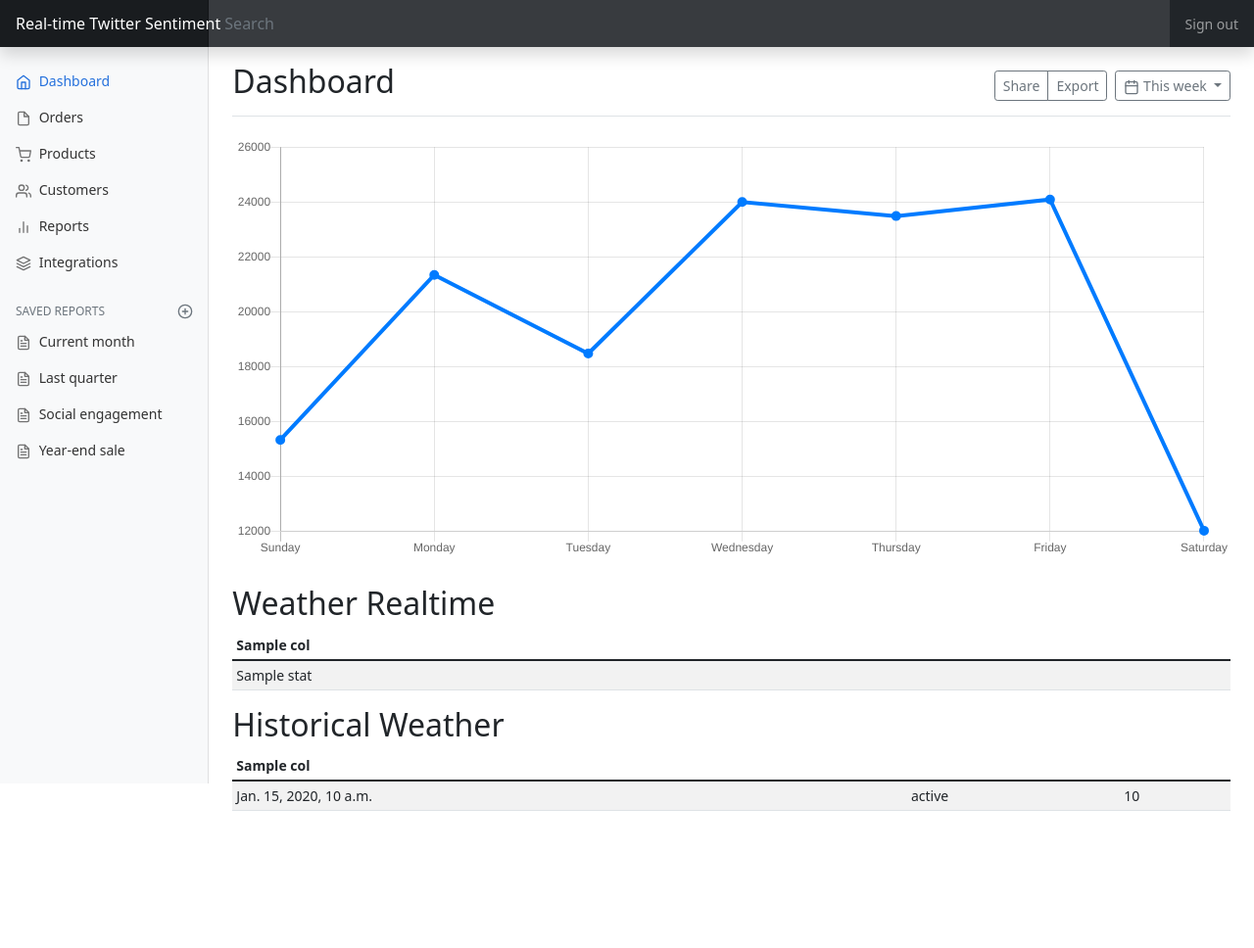
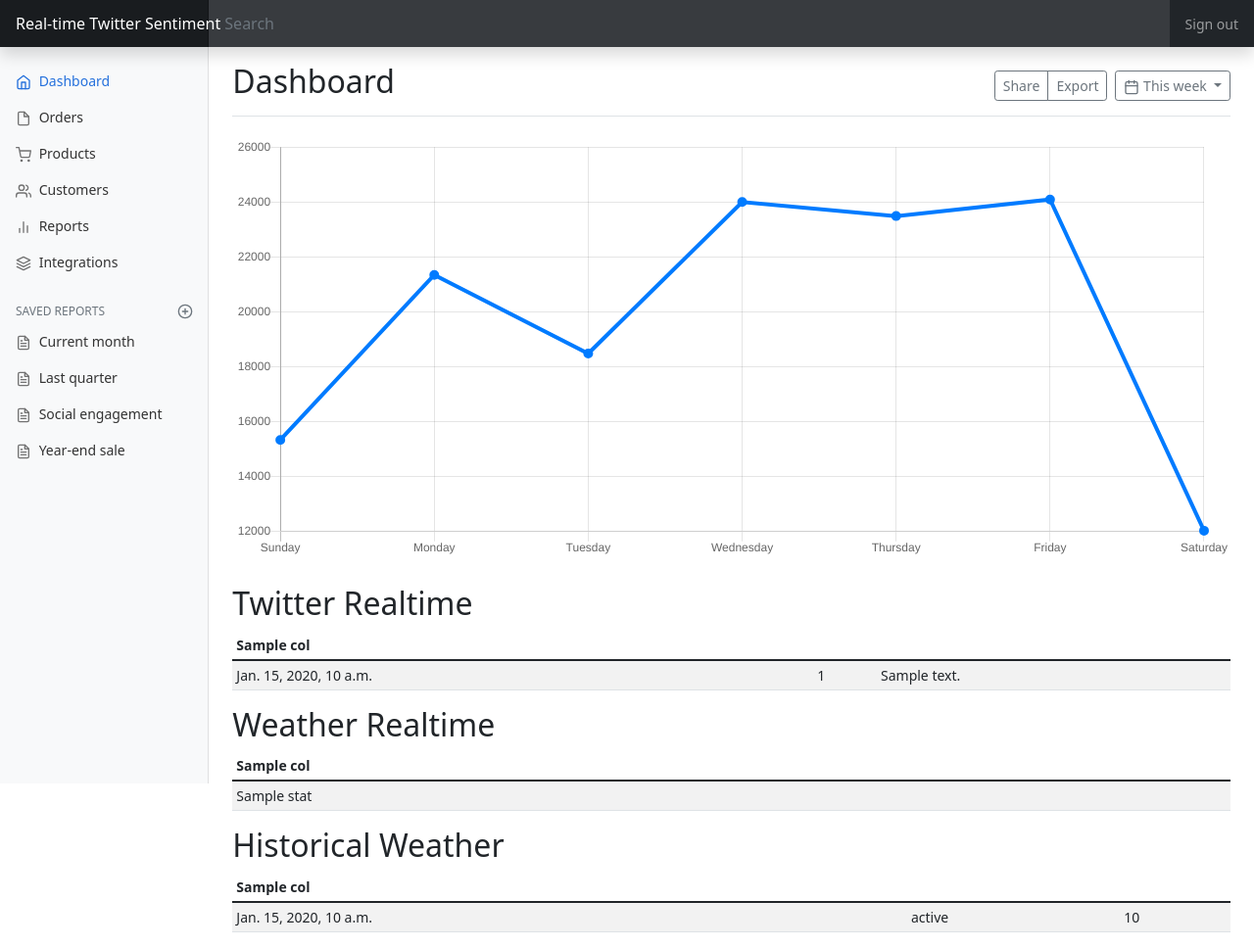
Before and after one commit to Sapphirine/202112-49-Quantifying-Correlation-between-Weather-and-Tweet-Sentiment, a Django app: template twitterweathersite/display/templates/display/dashboard.html in a window 1280 px wide. Shown: the whole page at 98% size. Before the commit the page ends 828 px from the top, so only its background shows below. Run offline with Django 3.2, Linux system fonts and the light colour scheme; the template is opened without the code that fills it: most values are stand-ins (such as "Sample title", 1, 10 or a date in 2020); some libraries are stand-ins or nearby versions.

Commit message:
Get twitter streaming

```diff
--- a/twitterweathersite/display/gettwitter.py
+++ b/twitterweathersite/display/gettwitter.py
@@ -59,7 +59,7 @@ def stream_tweets():
     countdown(RUNTIME)
     stream.disconnect()
     df = pd.json_normalize(res)
-    cols = ["created_at", "id", "text", "user.id"]
+    cols = ["created_at", "id", "text"]
     return df.loc[:, cols]
 
 
--- a/twitterweathersite/display/templates/display/dashboard.html
+++ b/twitterweathersite/display/templates/display/dashboard.html
@@ -145,6 +145,29 @@
 
             <canvas class="my-4 w-100" id="myChart" width="900" height="380"></canvas>
 
+            <h2>Twitter Realtime</h2>
+            <div class="table-responsive">
+                <table class="table table-striped table-sm">
+                    <thead>
+                    <tr>
+                        {% for col in twitter_cols %}
+                        <th>{{ col }}</th>
+                        {% endfor %}
+                    </tr>
+                    </thead>
+                    <tbody>
+                    {% for row in twitter_rows %}
+                    <tr>
+                        <td>{{row.created_at}}</td>
+                        <td>{{row.id}}</td>
+                        <td>{{row.text}}</td>
+                    </tr>
+                    {% endfor %}
+                    </tbody>
+                </table>
+            </div>
+
+
             <h2>Weather Realtime</h2>
             <div class="table-responsive">
                 <table class="table table-striped table-sm">
```
Also changed, not shown: twitterweathersite/display/views.py (+5 -3 lines).
